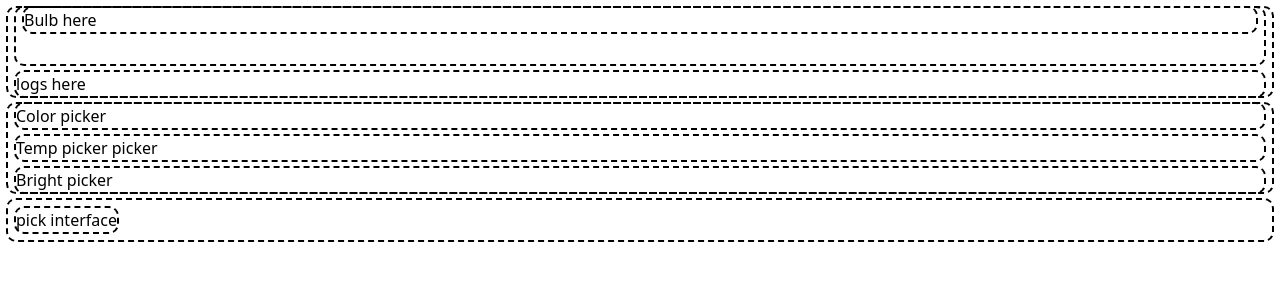
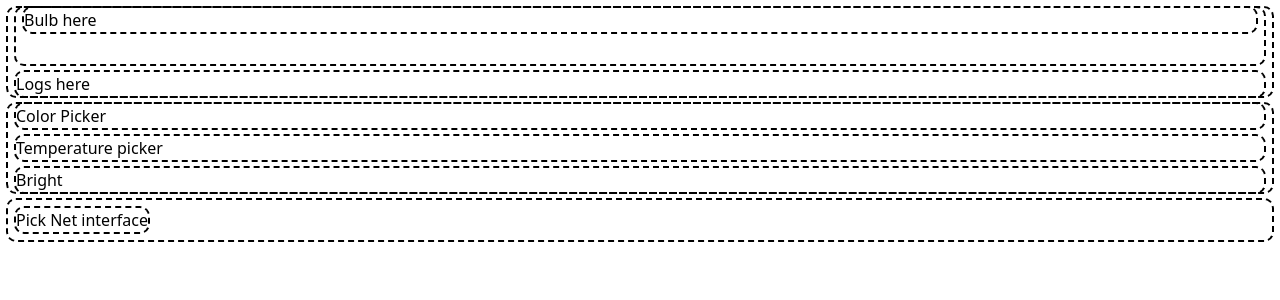
Before and after one commit to vanyason/yeelight, a React (Vite) app in the folder frontend/: page / in a window 1280 px wide. Shown: the top 300 px of the page. Built offline with nearby package versions, Linux system fonts and the light colour scheme.

Commit message:
Added components templates

```diff
--- a/frontend/src/App.jsx
+++ b/frontend/src/App.jsx
@@ -1,30 +1,53 @@
 import BulbToggle from "./components/BulbToggle";
 
-function App() {
+function BulbImage(props) {
+  return <div {...props}>{" Bulb here "}</div>;
+}
+
+function LogsScetion(props) {
+  return <div {...props}>{" Logs here "}</div>;
+}
+
+function ColorPicker(props) {
+  return <div {...props}>{" Color Picker "}</div>;
+}
+
+function TemperaturePicker(props) {
+  return <div {...props}>{" Temperature picker "}</div>;
+}
+
+function BrightnessSlider(props) {
+  return <div {...props}>{" Bright "}</div>;
+}
+
+function NetInterfacePicker(props) {
+  return (
+    <button type="button" className="com outline-orange-300 items-center ring ring-blue-300 hover:ring-blue-400 w-44">
+      {" Pick Net interface "}
+    </button>
+  );
+}
+
+export default function App() {
   return (
     <div className="h-screen flex flex-col bg-gradient-to-tr from-slate-900 to-fuchsia-900 text-cyan-200 font-mono">
-      {/* I section */}
       <div className="com outline-sky-500 basis-7/12 flex">
         <div className="com outline-orange-300 basis-2/5 flex flex-col items-center justify-around">
-          <div className="com outline-green-300 basis-5/6 flex items-center justify-center">{" Bulb here "}</div>
+          <BulbImage className="com outline-green-300 basis-5/6 flex items-center justify-center" />
           <BulbToggle />
         </div>
-        <div className="com outline-orange-300 basis-3/5 flex items-center justify-center">{" logs here "}</div>
+        <LogsScetion className="com outline-orange-300 basis-3/5 flex items-center justify-center" />
       </div>
-      {/* II section */}
+
       <div className="com outline-sky-500 basis-4/12 flex justify-around">
-        <div className="com outline-orange-300 flex items-center justify-center basis-5/12">{" Color picker "}</div>
-        <div className="com outline-orange-300 flex items-center justify-center basis-5/12">{" Temp picker picker "}</div>
-        <div className="com outline-orange-300 flex items-center justify-center basis-1/12">{" Bright picker "}</div>
+        <ColorPicker className="com outline-orange-300 flex items-center justify-center basis-5/12" />
+        <TemperaturePicker className="com outline-orange-300 flex items-center justify-center basis-5/12" />
+        <BrightnessSlider className="com outline-orange-300 flex items-center justify-center basis-1/12" />
       </div>
-      {/* III section */}
+
       <div className="com outline-sky-500 basis-1/12 flex flex-col items-center justify-center gap-2">
-        <button type="button" className="com outline-orange-300 items-center ring ring-blue-300 hover:ring-blue-400 w-44">
-          {" pick interface "}
-        </button>
+        <NetInterfacePicker className="com outline-orange-300 items-center ring ring-blue-300 hover:ring-blue-400 w-44" />
       </div>
     </div>
   );
 }
-
-export default App;
```
